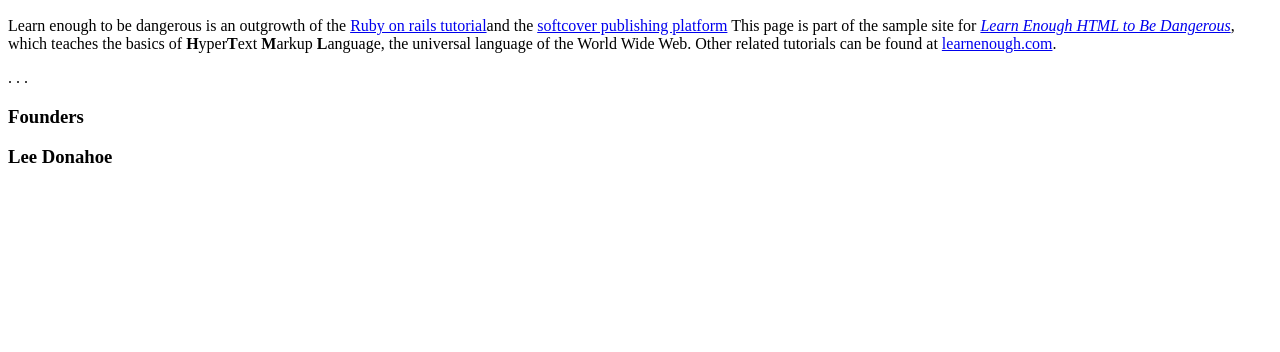
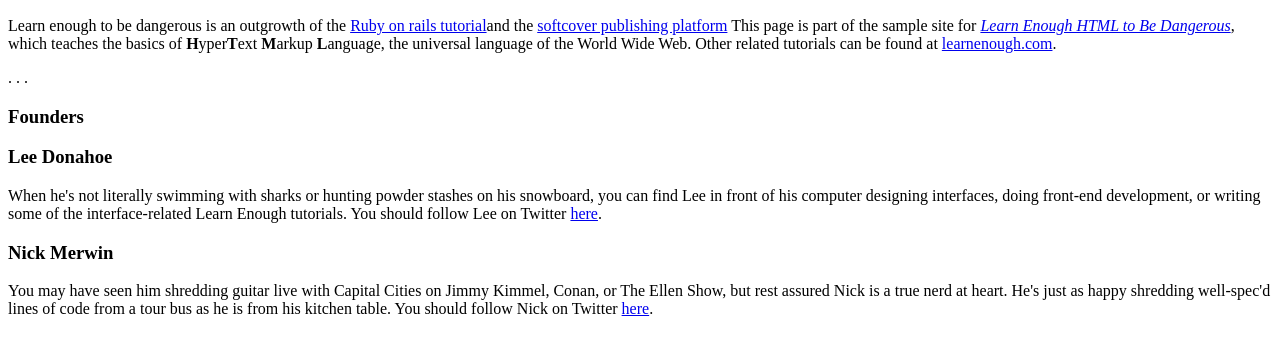
Before and after one commit to vaishnavi3/sample_website, a plain HTML site: page index.html in a window 1280 px wide. Shown: the part 110-462 px from the top of the page. Drawn offline with Linux system fonts and the light colour scheme.

Commit message:
Add twitter links

```diff
--- a/index.html
+++ b/index.html
@@ -22,5 +22,22 @@
     .
     <h3>Founders</h3>
     <h3>Lee Donahoe</h3>
+    <p>When he's not literally swimming with sharks or hunting powder stashes
+      on his snowboard, you can find Lee in front of his computer designing
+      interfaces, doing front-end development, or writing some of the
+      interface-related Learn Enough tutorials.
+      You should follow Lee on Twitter
+     <a href="https://twitter.com/leedonahoe">here</a>.
+    </p>
+    <h3>Nick Merwin</h3>
+
+    <p>
+      You may have seen him shredding guitar live with Capital Cities on Jimmy
+      Kimmel, Conan, or The Ellen Show, but rest assured Nick is a true nerd
+      at heart. He's just as happy shredding well-spec'd lines of code from a
+      tour bus as he is from his kitchen table.
+      You should follow Nick on Twitter
+     <a href="https://twitter.com/nickmerwin">here</a>.
+    </p>
 </body>
 </html>
```
